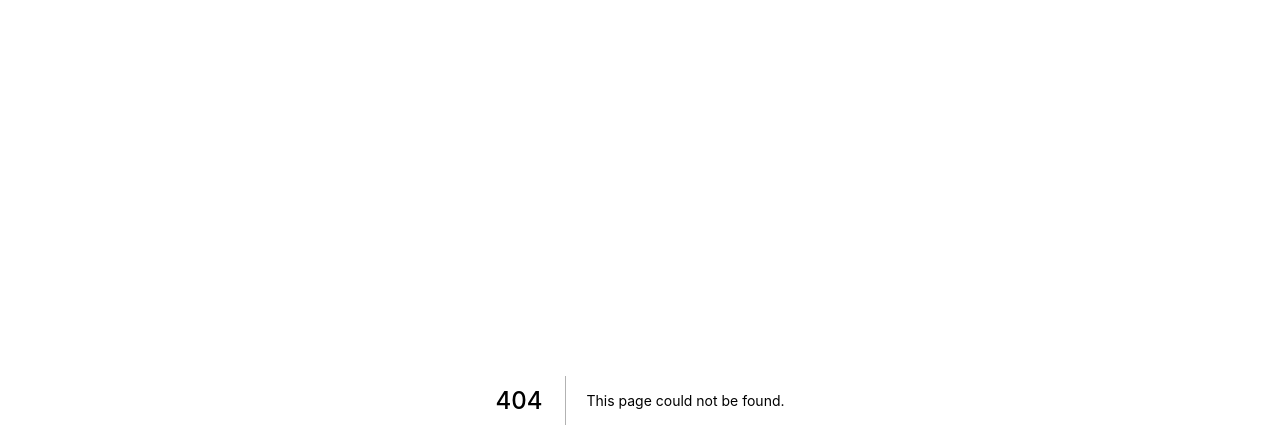
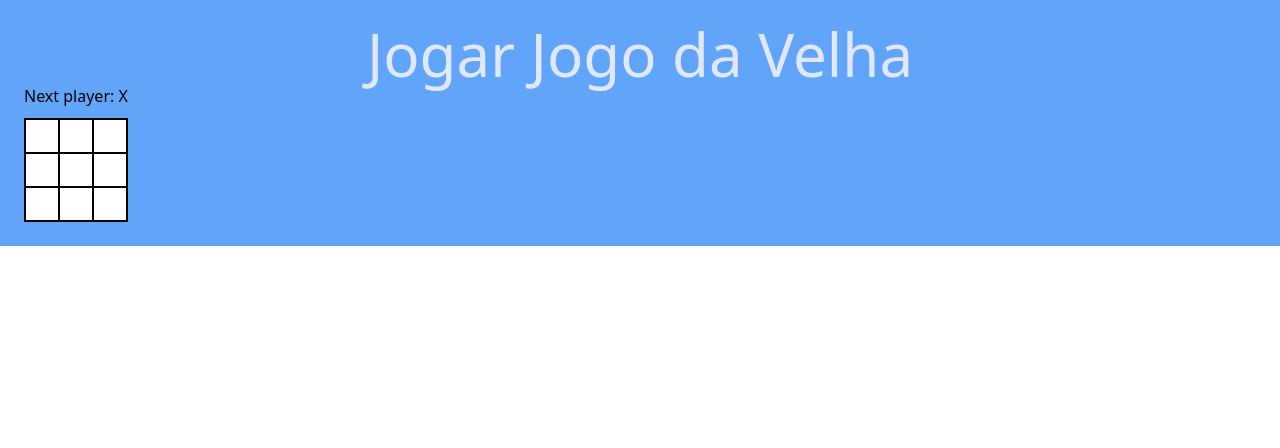
Before and after one commit to riquinhuw/nextestudo, a Next.js app: page /jogarttt in a window 1280 px wide. Before the commit this address had no page. Shown: the top 448 px of the page. Built offline with nearby package versions, Linux system fonts and the light colour scheme.

Commit message:
Inicio do Jogo da velha

```diff
--- a/pages/index.js
+++ b/pages/index.js
@@ -24,6 +24,12 @@ function Home(){
                 <a class="m-1">Acessar API tempo</a>
             </Link>
             </div>
+
+            <div class="m-2 max-h-10 max-w-max rounded border-2 bg-blue-600 text-center">
+            <Link href="/jogarttt">
+                <a class="m-1">Jogar Jogo da Velha</a>
+            </Link>
+            </div>
         </div>
 
         <div>
--- /dev/null
+++ b/pages/jogarttt.js
@@ -0,0 +1,89 @@
+import Link from 'next/link';
+import React from 'react';
+import ReactDOM from 'react-dom';
+//import './index.css';
+
+function JogarTtt(){
+    return (<div class="max-h-full w-full p-6 bg-blue-400">
+        <h1 class="h-50 min-w-max  text-indigo-100 text-6xl text-center" >Jogar Jogo da Velha</h1>
+
+        <div>
+            <Game />
+        </div>
+
+    </div>)
+}
+
+class Square extends React.Component {
+    constructor(props) {
+      super(props);
+      this.state = {
+        value: null,
+      };
+    }
+
+    render() {
+      return (
+        <button
+          className="square"
+          onClick={() => this.setState({value: 'X'})}
+          class=" bg-white border-solid border-2 border-black float-left text-base font-bold h-9 -mr-0.5 -mt-0.5 p-0 text-center w-9"
+        >
+          {this.state.value}
+        </button>
+      );
+    }
+  }
+
+  class Board extends React.Component {
+    renderSquare(i) {
+      return <Square />;
+    }
+
+    render() {
+      const status = 'Next player: X';
+
+      return (
+        <div>
+          <div className="status" class="mb-3">{status}</div>
+          <div className="board-row" class="clear-both table">
+            {this.renderSquare(0)}
+            {this.renderSquare(1)}
+            {this.renderSquare(2)}
+          </div>
+          <div className="board-row">
+            {this.renderSquare(3)}
+            {this.renderSquare(4)}
+            {this.renderSquare(5)}
+          </div>
+          <div className="board-row">
+            {this.renderSquare(6)}
+            {this.renderSquare(7)}
+            {this.renderSquare(8)}
+          </div>
+        </div>
+      );
+    }
+  }
+
+  class Game extends React.Component {
+    render() {
+      return (
+        <div className="game" class="flex flex-row">
+          <div className="game-board">
+            <Board />
+          </div>
+          <div className="game-info" class="ml-5">
+            <div>{/* status */}</div>
+            <ol>{/* TODO */}</ol>
+          </div>
+        </div>
+      );
+    }
+  }
+
+  // ========================================
+
+
+
+export default JogarTtt
```
